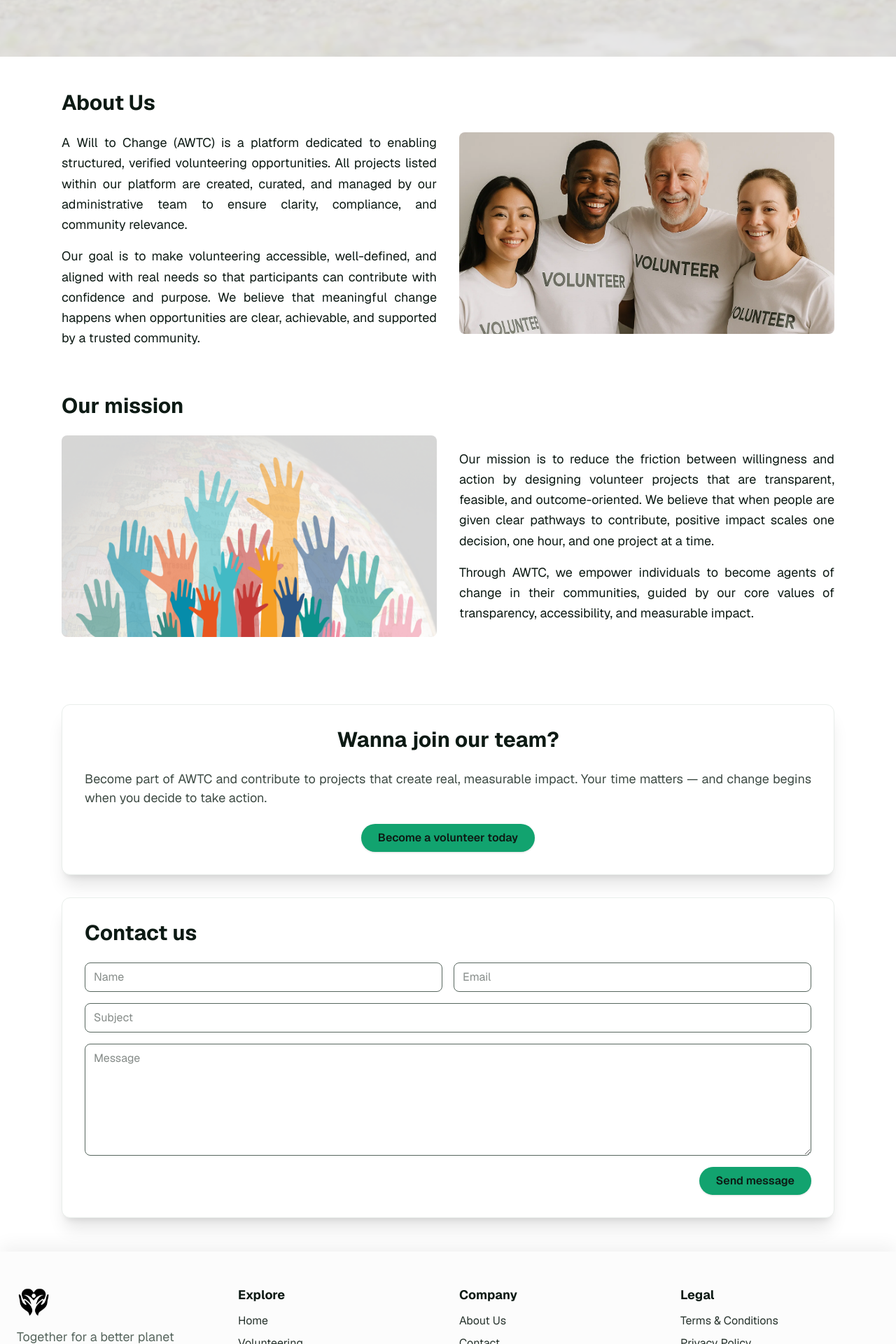
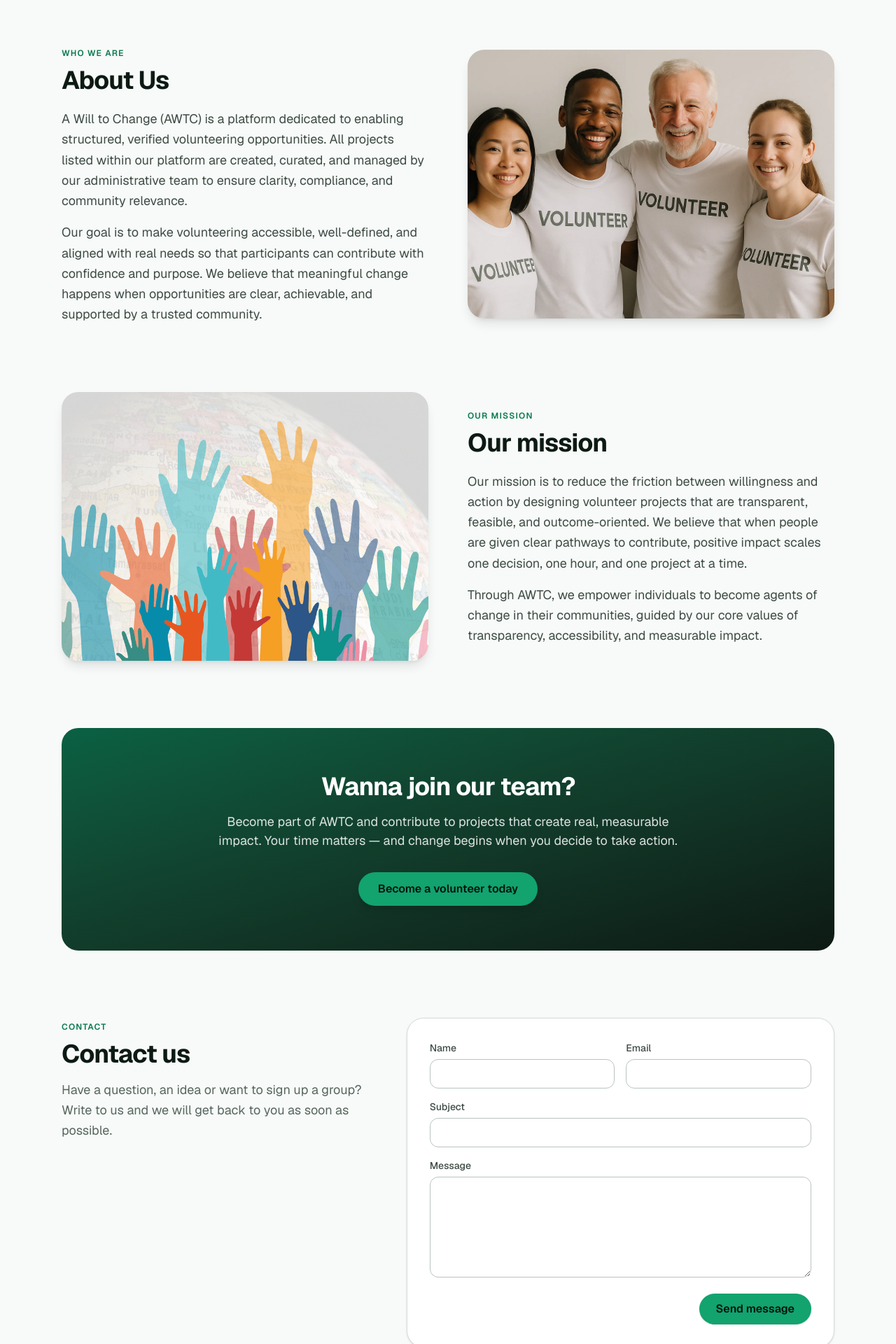
Before and after one commit to Jeremy-Pacheco/AWTC-V2, a React (Vite) app in the folder frontend/: page /aboutus in a window 1280 px wide. Shown: the part 420-2340 px from the top of the page at 70% size. Built offline with nearby package versions, Linux system fonts and the light colour scheme; no server answers.

Commit message:
feat(frontend): redesign the About Us page
Left-aligned text with eyebrows, rounded photos, a gradient call to
action to join, and a contact form with visible labels and autocomplete.

```diff
--- a/frontend/src/pages/AboutUs.tsx
+++ b/frontend/src/pages/AboutUs.tsx
@@ -2,7 +2,7 @@ import React, { useEffect, useState } from "react";
 import { errorMessage } from '../types/api';
 import { useNavigate } from "react-router-dom";
 import { useTranslation } from "react-i18next";
-import HeroImage from "../components/HeroImage";
+import PageHeader from "../components/PageHeader";
 import AlertModal from "../components/AlertModal";
 
 const AboutUs: React.FC = () => {
@@ -33,77 +33,66 @@ const AboutUs: React.FC = () => {
     }
   }, []);
 
+  const field =
+    "w-full rounded-xl border border-gray-300 bg-[var(--card-bg)] px-3.5 py-2.5 text-sm outline-none transition focus:border-brand focus:ring-2 focus:ring-brand/25";
+  const label = "mb-1.5 block text-sm font-medium text-gray-700";
+
   return (
-    <div className="min-h-[80vh] bg-white dark:bg-[var(--bg-primary)]">
-      <HeroImage title={<h1 className="Display">{t('common.appName')}</h1>} imgSrc="/hero-img.jpg" heightClass="h-64 md:h-96" />
+    <div className="min-h-[80vh]">
+      <PageHeader eyebrow={t('nav.aboutUs')} title={t('aboutUs.headerTitle')} subtitle={t('home.aboutUsDescription')} />
 
-      <main className="max-w-6xl mx-auto px-6 py-12 space-y-16">
+      <main className="max-w-6xl mx-auto px-4 md:px-6 py-12 md:py-16 space-y-16 md:space-y-24">
         {/* About Us */}
-        <section>
-          <h2 className="text-3xl font-bold mb-6">{t('aboutUs.title')}</h2>
-
-          <div className="grid grid-cols-1 md:grid-cols-2 gap-8 items-stretch">
+        <section className="grid items-center gap-8 md:grid-cols-2 md:gap-14">
+          <div>
+            <span className="text-xs font-semibold uppercase tracking-widest text-brand-text">{t('aboutUs.whoEyebrow')}</span>
+            <h2 className="mt-2 text-3xl md:text-4xl font-bold tracking-tight">{t('aboutUs.title')}</h2>
+            <p className="mt-5 text-left leading-relaxed text-gray-700">{t('aboutUs.description1')}</p>
+            <p className="mt-4 text-left leading-relaxed text-gray-700">{t('aboutUs.description2')}</p>
+          </div>
           <img
             src="/aboutUs/aboutUs.jpg"
             alt="About AWTC"
-              className="w-full h-64 md:h-72 object-cover rounded-lg order-1 md:order-2"
+            className="h-72 md:h-96 w-full rounded-3xl object-cover shadow-lg"
             style={{ objectPosition: "center 20%" }}
           />
+        </section>
 
-            <div className="order-2 md:order-1 flex flex-col justify-center">
-              <p className="mb-4 text-justify leading-relaxed">
-                {t('aboutUs.description1')}
-              </p>
-              <p className="text-justify leading-relaxed">
-                {t('aboutUs.description2')}
-              </p>
-            </div>
+        {/* Our mission */}
+        <section className="grid items-center gap-8 md:grid-cols-2 md:gap-14">
+          <img
+            src="/aboutUs/mision.jpg"
+            alt="Our mission"
+            className="order-2 md:order-1 h-72 md:h-96 w-full rounded-3xl object-cover shadow-lg"
+          />
+          <div className="order-1 md:order-2">
+            <span className="text-xs font-semibold uppercase tracking-widest text-brand-text">{t('aboutUs.missionEyebrow')}</span>
+            <h2 className="mt-2 text-3xl md:text-4xl font-bold tracking-tight">{t('aboutUs.missionTitle')}</h2>
+            <p className="mt-5 text-left leading-relaxed text-gray-700">{t('aboutUs.missionDescription1')}</p>
+            <p className="mt-4 text-left leading-relaxed text-gray-700">{t('aboutUs.missionDescription2')}</p>
           </div>
         </section>
 
-        {/* Our mission */}
-        <section>
-          <h2 className="text-3xl font-bold mb-6">{t('aboutUs.missionTitle')}</h2>
-
-          <div className="grid grid-cols-1 md:grid-cols-2 gap-8 items-stretch">
-            <img
-              src="/aboutUs/mision.jpg"
-              alt="Our mission"
-              className="w-full h-64 md:h-72 object-cover rounded-lg"
-            />
-
-            <div className="flex flex-col justify-center">
-              <p className="mb-4 text-justify leading-relaxed">
-                {t('aboutUs.missionDescription1')}
-              </p>
-              <p className="text-justify leading-relaxed">
-                {t('aboutUs.missionDescription2')}
-              </p>
-            </div>
-          </div>
-        </section>
-      </main>
-
-      {/* Wanna join our team (styled same as Contact us) */}
-      <div className="max-w-6xl mx-auto px-6 py-12">
-        <section className="bg-white dark:bg-[var(--card-bg)] p-8 rounded-xl shadow-xl dark:shadow-2xl dark:shadow-black/30 border border-gray-100 dark:border-gray-700 text-center">
-          <h2 className="text-3xl font-bold mb-6">{t('aboutUs.joinTeamTitle')}</h2>
-          <p className="mb-6 text-gray-700 dark:text-gray-300">
-            {t('aboutUs.joinTeamDescription')}
-          </p>
+        {/* Join the team */}
+        <section className="relative isolate overflow-hidden rounded-3xl bg-gradient-to-br from-brand-700 to-gray-950 px-6 py-12 md:px-14 md:py-16 text-center">
+          <h2 className="text-3xl md:text-4xl font-bold tracking-tight !text-white">{t('aboutUs.joinTeamTitle')}</h2>
+          <p className="mx-auto mt-4 max-w-2xl text-center !text-white/85">{t('aboutUs.joinTeamDescription')}</p>
           <button
             onClick={handleBecomeVolunteer}
-            className="inline-block bg-brand text-black hover:bg-ink hover:text-white px-6 py-2 rounded-3xl font-semibold shadow transition"
+            className="mt-8 inline-flex rounded-full bg-brand px-7 py-3 font-semibold text-on-brand shadow-lg transition-colors hover:bg-brand-hover"
           >
             {t('aboutUs.becomeVolunteer')}
           </button>
         </section>
 
         {/* Contact us */}
-        <section id="contact-section" className="bg-white dark:bg-[var(--card-bg)] p-8 rounded-xl mt-8 shadow-xl dark:shadow-2xl dark:shadow-black/30 border border-gray-100 dark:border-gray-700">
-          <h2 className="text-2xl md:text-3xl font-bold mb-6 text-black dark:text-white">{t('aboutUs.contactTitle')}</h2>
+        <section id="contact-section" className="grid gap-8 md:grid-cols-[1fr_1.4fr] md:gap-14">
+          <div>
+            <span className="text-xs font-semibold uppercase tracking-widest text-brand-text">{t('footer.contact')}</span>
+            <h2 className="mt-2 text-3xl md:text-4xl font-bold tracking-tight">{t('aboutUs.contactTitle')}</h2>
+            <p className="mt-4 text-left leading-relaxed text-gray-600">{t('aboutUs.contactDescription')}</p>
+          </div>
 
-          <div className="w-full">
           <form
             onSubmit={async (e) => {
               e.preventDefault();
@@ -131,48 +120,35 @@ const AboutUs: React.FC = () => {
                 setAlertOpen(true);
               }
             }}
-              className="grid grid-cols-1 md:grid-cols-2 gap-4 w-full"
+            className="grid grid-cols-1 gap-4 rounded-3xl border border-gray-200 bg-[var(--card-bg)] p-6 md:p-8 shadow-sm sm:grid-cols-2"
           >
-              <input
-                name="name"
-                placeholder={t('aboutUs.namePlaceholder')}
-                className="w-full pl-3 pr-3 py-2 bg-white dark:bg-[var(--bg-secondary)] border border-muted dark:border-gray-600 rounded-lg focus:ring-2 focus:ring-brand-400 outline-none text-black dark:text-white"
-                required
-              />
-
-              <input
-                name="email"
-                type="email"
-                placeholder={t('aboutUs.emailPlaceholder')}
-                className="w-full pl-3 pr-3 py-2 bg-white dark:bg-[var(--bg-secondary)] border border-muted dark:border-gray-600 rounded-lg focus:ring-2 focus:ring-brand-400 outline-none text-black dark:text-white"
-                required
-              />
-
-              <input
-                name="subject"
-                placeholder={t('aboutUs.subjectPlaceholder')}
-                className="w-full md:col-span-2 pl-3 pr-3 py-2 bg-white dark:bg-[var(--bg-secondary)] border border-muted dark:border-gray-600 rounded-lg focus:ring-2 focus:ring-brand-400 outline-none text-black dark:text-white"
-              />
-
-              <textarea
-                name="message"
-                placeholder={t('aboutUs.messagePlaceholder')}
-                className="w-full md:col-span-2 pl-3 pr-3 py-2 bg-white dark:bg-[var(--bg-secondary)] border border-muted dark:border-gray-600 rounded-lg focus:ring-2 focus:ring-brand-400 outline-none h-40 resize-y text-black dark:text-white"
-                required
-              />
-
-              <div className="md:col-span-2 text-right">
+            <div>
+              <label htmlFor="contact-name" className={label}>{t('aboutUs.namePlaceholder')}</label>
+              <input id="contact-name" name="name" autoComplete="name" className={field} required />
+            </div>
+            <div>
+              <label htmlFor="contact-email" className={label}>{t('aboutUs.emailPlaceholder')}</label>
+              <input id="contact-email" name="email" type="email" autoComplete="email" className={field} required />
+            </div>
+            <div className="sm:col-span-2">
+              <label htmlFor="contact-subject" className={label}>{t('aboutUs.subjectPlaceholder')}</label>
+              <input id="contact-subject" name="subject" className={field} />
+            </div>
+            <div className="sm:col-span-2">
+              <label htmlFor="contact-message" className={label}>{t('aboutUs.messagePlaceholder')}</label>
+              <textarea id="contact-message" name="message" className={`${field} h-36 resize-y`} required />
+            </div>
+            <div className="sm:col-span-2 flex justify-end">
               <button
                 type="submit"
-                  className="inline-block bg-brand text-black hover:bg-ink hover:text-white px-6 py-2 rounded-3xl font-semibold shadow transition"
+                className="inline-flex rounded-full bg-brand px-6 py-2.5 font-semibold text-on-brand shadow-sm transition-colors hover:bg-brand-hover"
               >
                 {t('aboutUs.sendMessage')}
               </button>
             </div>
           </form>
-          </div>
         </section>
-      </div>
+      </main>
 
       <AlertModal open={alertOpen} message={alertMessage} onAccept={() => setAlertOpen(false)} />
     </div>
```
Lines whose indentation alone changed are shown as unchanged.
